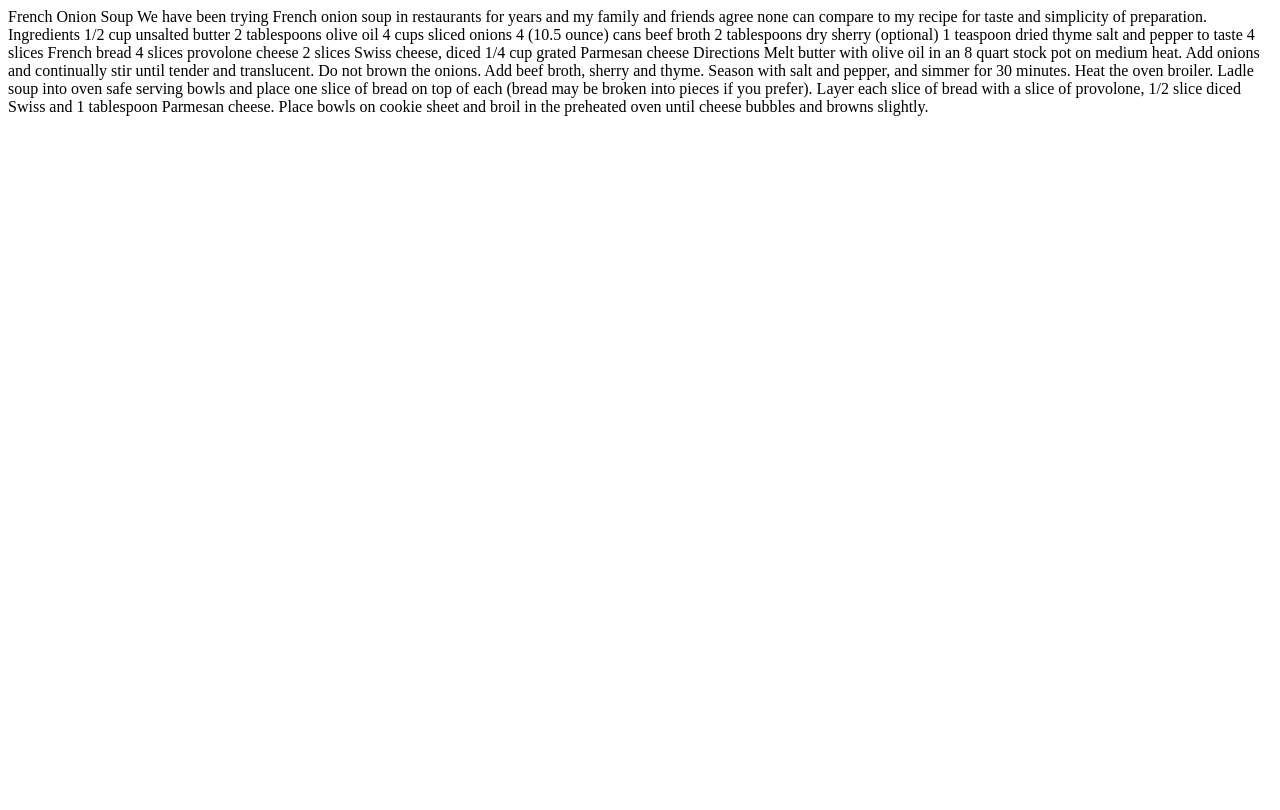
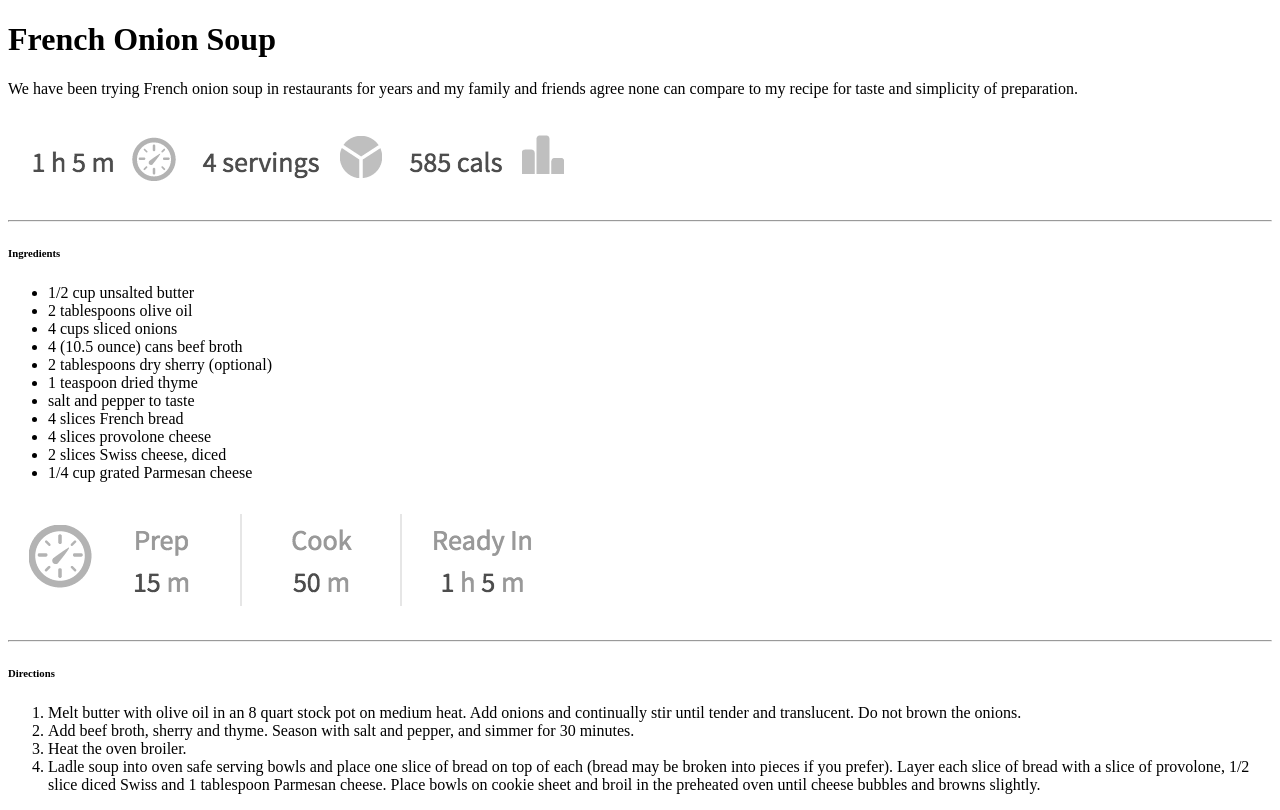
Before and after one commit to Soniakeat/https-github.com-Soniakeat-lab-css-recipesClone, a plain HTML site: page starter-code/extra-french-soup/index.html in a window 1280 px wide. Drawn offline with Linux system fonts and the light colour scheme.

Commit message:
first commit french soup

```diff
--- a/starter-code/extra-french-soup/index.html
+++ b/starter-code/extra-french-soup/index.html
@@ -4,40 +4,67 @@
     <title>French Onion Soup Recipe</title>
     <!-- Google fonts gives us access to the Open Sans Font -->
     <!-- Google fonts is also awesome! Make sure to check it out -->
-  <link href="https://fonts.googleapis.com/css?family=Open+Sans:300,600" rel="stylesheet">
+    <link
+      href="https://fonts.googleapis.com/css?family=Open+Sans:300,600"
+      rel="stylesheet"
+    />
   </head>
+
   <body>
-  French Onion Soup
-
-  We have been trying French onion soup in restaurants for years and my family
-and friends agree none can compare to my recipe for taste and simplicity of
-preparation.
-
-Ingredients
-1/2 cup unsalted butter
-2 tablespoons olive oil
-4 cups sliced onions
-4 (10.5 ounce) cans beef broth
-2 tablespoons dry sherry (optional)
-1 teaspoon dried thyme
-salt and pepper to taste
-4 slices French bread
-4 slices provolone cheese
-2 slices Swiss cheese, diced
-1/4 cup grated Parmesan cheese
-
-Directions
-Melt butter with olive oil in an 8 quart stock pot on medium heat. Add onions and
-continually stir until tender and translucent. Do not brown the onions.
-
-Add beef broth, sherry and thyme. Season with salt and pepper, and simmer for 30
-minutes.
-
-Heat the oven broiler.
-
-Ladle soup into oven safe serving bowls and place one slice of bread on top of each
-(bread may be broken into pieces if you prefer). Layer each slice of bread with a slice of
-provolone, 1/2 slice diced Swiss and 1 tablespoon Parmesan cheese. Place bowls on
-cookie sheet and broil in the preheated oven until cheese bubbles and browns slightly.
+    <main>
+      <header>
+        <h1>French Onion Soup</h1>
+      </header>
+      <article>
+        <p>
+          We have been trying French onion soup in restaurants for years and my
+          family and friends agree none can compare to my recipe for taste and
+          simplicity of preparation.
+        </p>
+        <img src="./images/recipe-info.png" />
+        <hr />
+      </article>
+      <article>
+        <h6>Ingredients</h6>
+        <ul>
+          <li>1/2 cup unsalted butter</li>
+          <li>2 tablespoons olive oil</li>
+          <li>4 cups sliced onions</li>
+          <li>4 (10.5 ounce) cans beef broth</li>
+          <li>2 tablespoons dry sherry (optional)</li>
+          <li>1 teaspoon dried thyme</li>
+          <li>salt and pepper to taste</li>
+          <li>4 slices French bread</li>
+          <li>4 slices provolone cheese</li>
+          <li>2 slices Swiss cheese, diced</li>
+          <li>1/4 cup grated Parmesan cheese</li>
+        </ul>
+        <img src="./images/cooking-info.png" />
+        <hr />
+      </article>
+      <article>
+        <h6>Directions</h6>
+        <ol>
+          <li>
+            Melt butter with olive oil in an 8 quart stock pot on medium heat.
+            Add onions and continually stir until tender and translucent. Do not
+            brown the onions.
+          </li>
+          <li>
+            Add beef broth, sherry and thyme. Season with salt and pepper, and
+            simmer for 30 minutes.
+          </li>
+          <li>Heat the oven broiler.</li>
+          <li>
+            Ladle soup into oven safe serving bowls and place one slice of bread
+            on top of each (bread may be broken into pieces if you prefer).
+            Layer each slice of bread with a slice of provolone, 1/2 slice diced
+            Swiss and 1 tablespoon Parmesan cheese. Place bowls on cookie sheet
+            and broil in the preheated oven until cheese bubbles and browns
+            slightly.
+          </li>
+        </ol>
+      </article>
+    </main>
   </body>
 </html>
```
Also changed, not shown: starter-code/apple-pie-starter-code/index.html (+1 -1 lines), starter-code/extra-french-soup/css/main.css (+5 -2 lines). Lines whose indentation alone changed are shown as unchanged.
